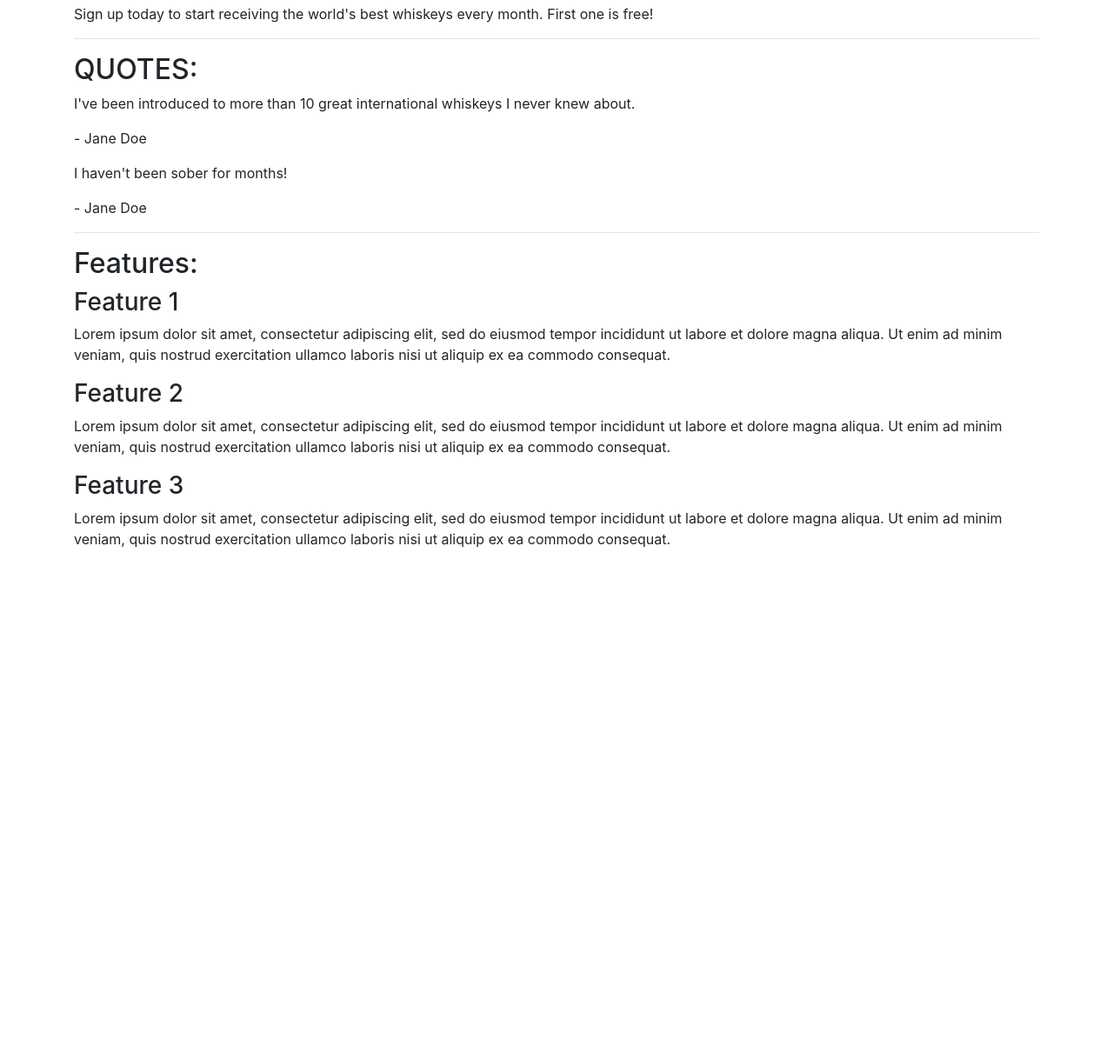
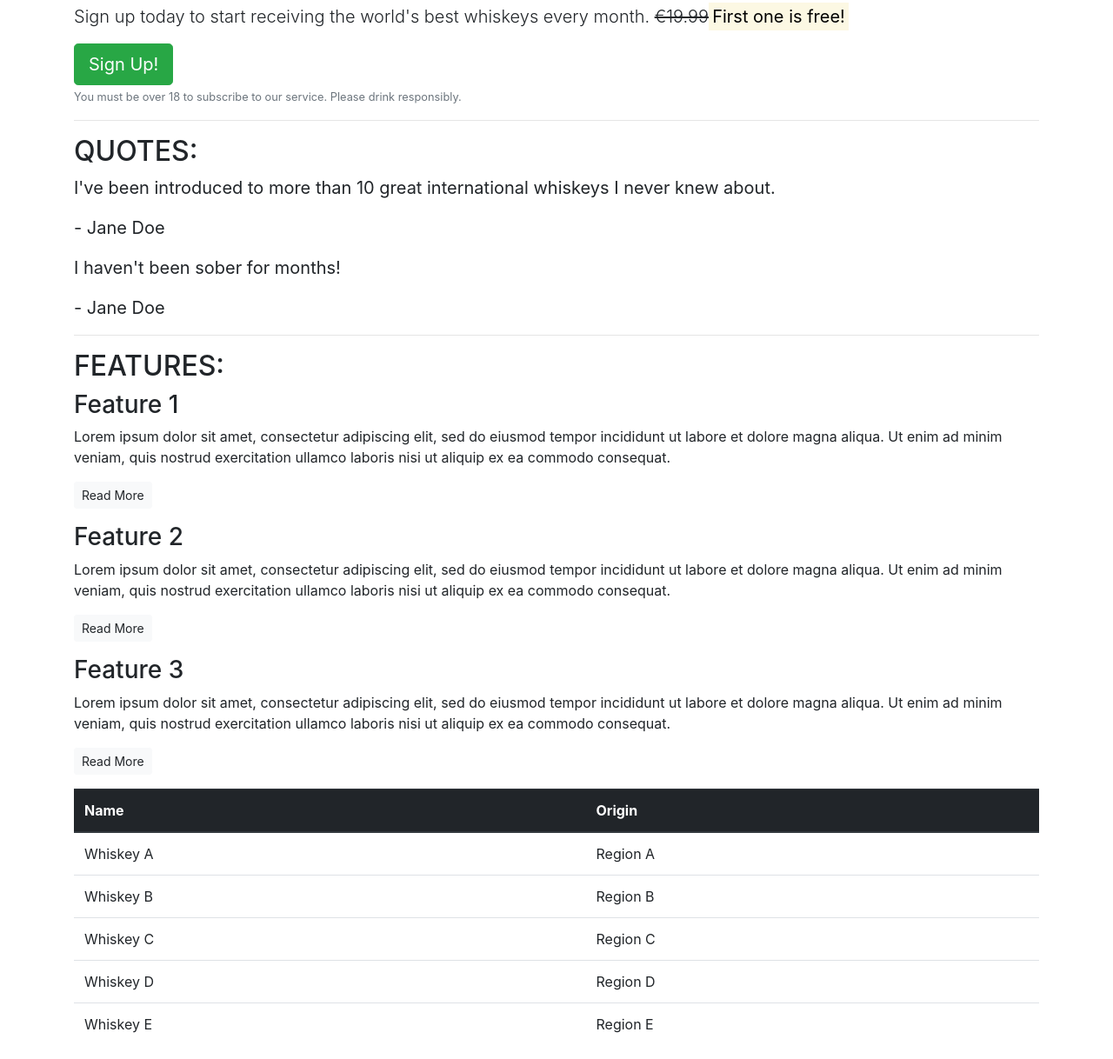
Before and after one commit to oerbeyer/bootstrap4, a plain HTML site: page index.html in a window 1280 px wide. Shown: the part 52-1270 px from the top of the page at 87% size. Before the commit the page ends 800 px from the top, so only its background shows below. Drawn offline with nearby package versions, Linux system fonts and the light colour scheme.

Commit message:
Add more Bootstrap style rules to test capabilities

```diff
--- a/index.html
+++ b/index.html
@@ -13,7 +13,9 @@
         <!-- Callout -->
         <section class="callout">
             <h1>The finest whiskeys delivered to your doorstep.</h1>
-            <p>Sign up today to start receiving the world's best whiskeys every month. First one is free!</p>
+            <p class="lead">Sign up today to start receiving the world's best whiskeys every month. <s>€19.99</s><strong><mark>First one is free!</mark></strong></p>
+            <button class="btn btn-success btn-lg">Sign Up!</button>
+            <p class="text-muted"><small>You must be over 18 to subscribe to our service. Please drink responsibly.</small></p>
         </section>
         <!-- /.callout -->
         <hr>
@@ -21,21 +23,21 @@
         <!-- Quotes -->
         <section class="quotes">
             <h2 class="text-uppercase">Quotes:</h2>
-            <div class="quote">
+            <blockquote class="blockquote">
                 <p>I've been introduced to more than 10 great international whiskeys I never knew about.</p>
                 <p>- Jane Doe</p>
-            </div>
-            <div class="quote">
+            </blockquote>
+            <blockquote class="blockquote">
                 <p>I haven't been sober for months!</p>
                 <p>- Jane Doe</p>
-            </div>
+            </blockquote>
         </section>
         <!-- /.quotes -->
         <hr>
 
         <!-- Features -->
         <section class="features">
-            <h2>Features:</h2>
+            <h2 class="text-uppercase">Features:</h2>
             <div class="feature">
                 <h3>Feature 1</h3>
                 <p>
@@ -44,17 +46,57 @@
                     Ut enim ad minim veniam, quis nostrud exercitation ullamco laboris
                     nisi ut aliquip ex ea commodo consequat.
                 </p>
+                <p><a class="btn btn-sm btn-light" href="">Read More</a></p>
             </div>
             <div class="feature">
                 <h3>Feature 2</h3>
                 <p>Lorem ipsum dolor sit amet, consectetur adipiscing elit, sed do eiusmod tempor incididunt ut labore et dolore magna aliqua. Ut enim ad minim veniam, quis nostrud exercitation ullamco laboris nisi ut aliquip ex ea commodo consequat.</p>
+                <p><a class="btn btn-sm btn-light" href="">Read More</a></p>
             </div>
             <div class="feature">
                 <h3>Feature 3</h3>
                 <p>Lorem ipsum dolor sit amet, consectetur adipiscing elit, sed do eiusmod tempor incididunt ut labore et dolore magna aliqua. Ut enim ad minim veniam, quis nostrud exercitation ullamco laboris nisi ut aliquip ex ea commodo consequat.</p>
+                <p><a class="btn btn-sm btn-light" href="">Read More</a></p>
             </div>
         </section>
         <!-- /.features -->
+
+        <!-- Monthly favourites-->
+        <section class="monthly-favourites">
+            <table class="table">
+                <thead class="thead-dark">
+                    <tr>
+                        <th scope="col">Name</th>
+                        <th scope="col">Origin</th>
+                    </tr>
+                </thead>
+            <tbody>
+                <tr>
+                    <td>Whiskey A</td>
+                    <td>Region A</td>
+                </tr>
+                <tr>
+                    <td>Whiskey B</td>
+                    <td>Region B</td>
+                </tr>
+                <tr>
+                    <td>Whiskey C</td>
+                    <td>Region C</td>
+                </tr>
+                <tr>
+                    <td>Whiskey D</td>
+                    <td>Region D</td>
+                </tr>
+                <tr>
+                    <td>Whiskey E</td>
+                    <td>Region E</td>
+                </tr>
+            </tbody>
+
+        </table>
+
+        </section>
+        <!-- ./monthly fabourites-->
     </article>
 </body>
 
```
